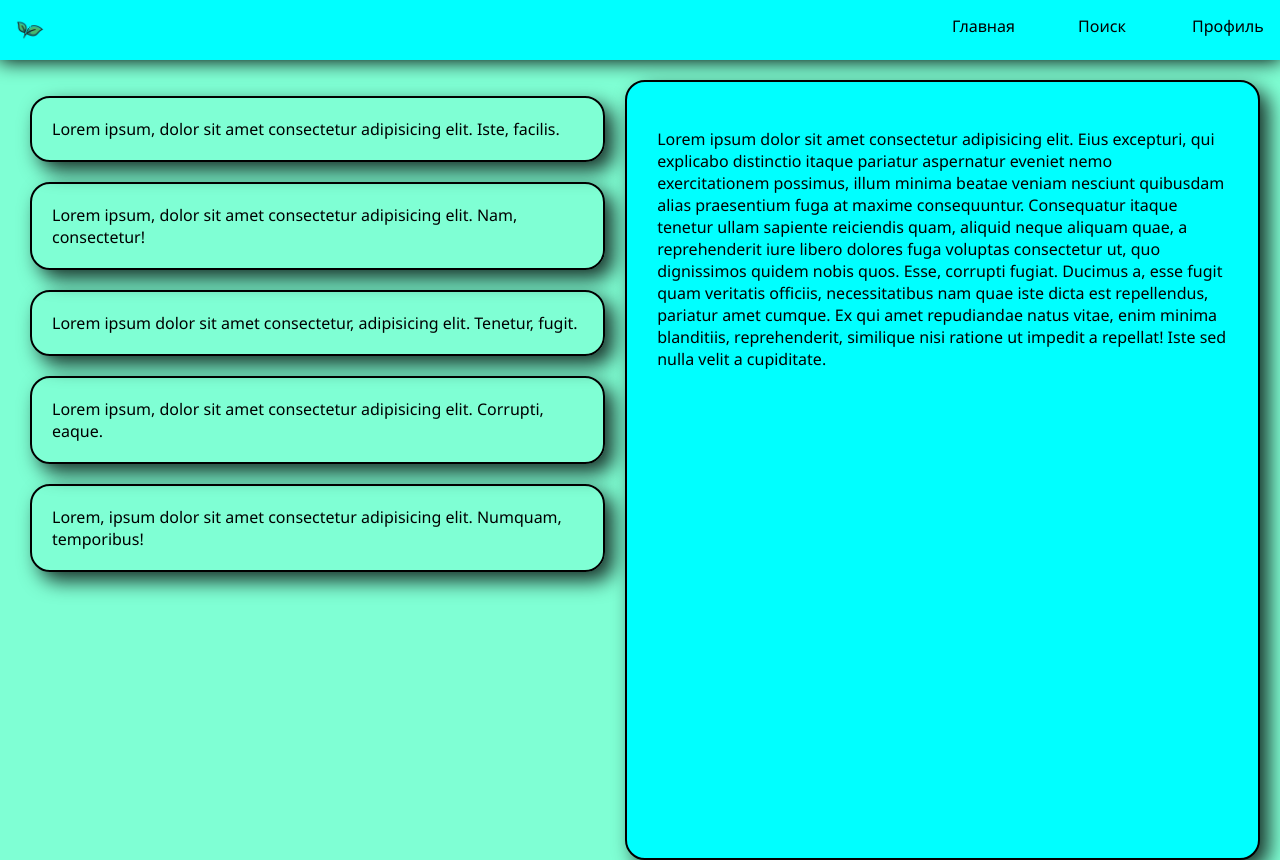
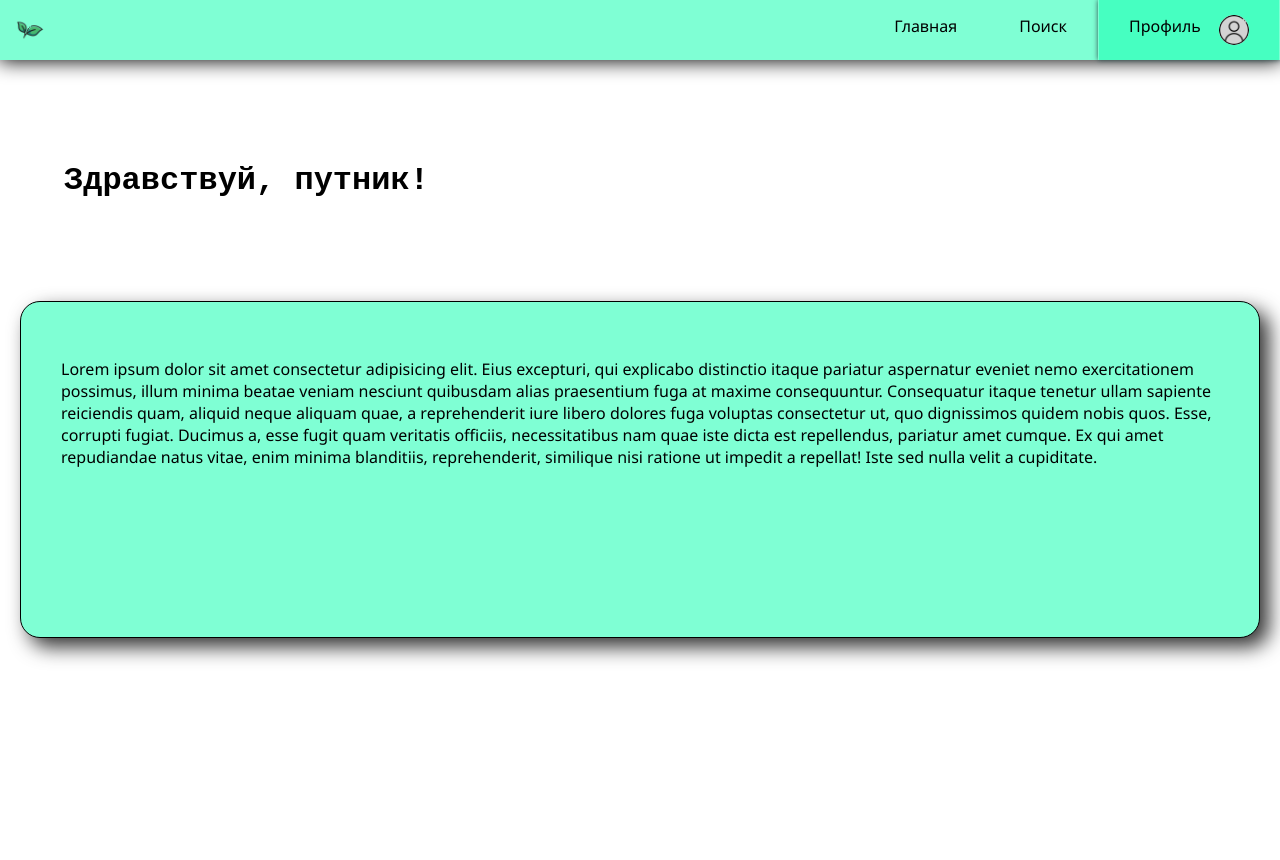
Before and after one commit to OrDro1d/happy-gardener, a plain HTML site: page profile.html in a window 1280 px wide. After the commit the page ends 800 px from the top, so only its background shows below. Drawn offline with Linux system fonts and the light colour scheme; a web font is replaced by a local one.

Commit message:
Основной цвет сайта был изменен на более близкий к зеленому, была начата работа над страницой профиля, была добавлена иконка профиля в навигации, прочее по мелочи

```diff
--- a/profile.html
+++ b/profile.html
@@ -3,8 +3,15 @@
 	<head>
 		<meta charset="UTF-8" />
 		<meta name="viewport" content="width=device-width, initial-scale=1.0" />
+		<link href="styles/main.css" rel="stylesheet" />
 		<link href="styles/profile.css" rel="stylesheet" />
 		<link href="favicon.ico" rel="icon" />
+		<link rel="preconnect" href="https://fonts.googleapis.com" />
+		<link rel="preconnect" href="https://fonts.gstatic.com" crossorigin />
+		<link
+			href="https://fonts.googleapis.com/css2?family=PT+Mono&display=swap"
+			rel="stylesheet"
+		/>
 		<title>Профиль</title>
 	</head>
 	<body>
@@ -15,45 +22,28 @@
 					alt="лого сайта за авторством cahiwak https://www.flaticon.com/ru/authors/cahiwak"
 				/>
 			</a>
-			<ul>
-				<li><a href="#">Главная</a></li>
-				<li><a href="#">Поиск</a></li>
-				<li><a href="profile.html">Профиль</a></li>
-			</ul>
+			<div class="nav-buttons">
+				<a href="index.html">Главная</a>
+				<a href="#">Поиск</a>
+				<a href="profile.html" class="nav-buttons-profile-link">
+					<div class="nav-buttons-profile">
+						<p>Профиль</p>
+						<img
+							src="images/profile-icon.png"
+							alt="иконка профиля за авторством Freepik https://www.flaticon.com/ru/authors/Freepik"
+						/>
+					</div>
+				</a>
+			</div>
 		</nav>
 		<main>
-			<ul class="menu">
-				<li>
-					<a
-						>Lorem ipsum, dolor sit amet consectetur adipisicing
-						elit. Iste, facilis.</a
-					>
-				</li>
-				<li>
-					<a
-						>Lorem ipsum, dolor sit amet consectetur adipisicing
-						elit. Nam, consectetur!</a
-					>
-				</li>
-				<li>
-					<a
-						>Lorem ipsum dolor sit amet consectetur, adipisicing
-						elit. Tenetur, fugit.</a
-					>
-				</li>
-				<li>
-					<a
-						>Lorem ipsum, dolor sit amet consectetur adipisicing
-						elit. Corrupti, eaque.</a
-					>
-				</li>
-				<li>
-					<a
-						>Lorem, ipsum dolor sit amet consectetur adipisicing
-						elit. Numquam, temporibus!</a
-					>
-				</li>
-			</ul>
+			<div class="greetings-screen-profile">
+				<div class="greetings-text-profile">
+					<p class="greetings-text-message-profile">
+						Здравствуй, путник!
+					</p>
+				</div>
+			</div>
 			<div class="profile">
 				<p>
 					Lorem ipsum dolor sit amet consectetur adipisicing elit.
@@ -73,5 +63,6 @@
 				</p>
 			</div>
 		</main>
+		<script src="scripts/main.mjs"></script>
 	</body>
 </html>
--- a/scripts/main.mjs
+++ b/scripts/main.mjs
@@ -7,7 +7,7 @@
 // document.querySelector("html").onclick = () =>
 // 	alert("Что Вы себе позволяете?! Прекратите сейчас же!");
 
-document.querySelector("main div img").ondblclick = () =>
+document.querySelector(".profile").ondblclick = () =>
 	alert("Щекотно! Хи-хи-хи");
 
 // document.querySelector("html").ondblclick = () => alert("Прекратите СЕЙЧАС!");
--- a/styles/main.css
+++ b/styles/main.css
@@ -14,17 +14,9 @@ nav {
 	top: 0;
 	left: 0;
 	right: 0;
-	background-color: cyan;
+	background-color: aquamarine;
 	box-shadow: 0px 0px 20px 1px;
 	height: 60px;
-}
-
-nav div {
-	display: flex;
-	justify-content: end;
-	list-style: none;
-	height: 100%;
-	margin: 0;
 }
 
 nav img {
@@ -33,17 +25,14 @@ nav img {
 	padding: 15px;
 }
 
-nav div a {
+.nav-buttons a {
 	height: 100%;
 	width: 120px;
 	text-align: center;
 	vertical-align: middle;
-}
-
-nav div a {
 	display: inline-block;
-	border-left: 2px solid cyan;
-	border-right: 2px solid cyan;
+	border-left: 1px solid aquamarine;
+	border-right: 1px solid aquamarine;
 	text-decoration: none;
 	color: black;
 	height: 50%;
@@ -51,17 +40,62 @@ nav div a {
 	padding: 15px 30px;
 }
 
+.nav-buttons {
+	display: flex;
+	justify-content: end;
+	list-style: none;
+	height: 100%;
+	margin: 0;
+}
+
+.nav-buttons-profile-link {
+	background-color: rgb(70, 255, 193);
+	box-shadow: 0px 0px 5px darkslategrey;
+	transition: 1s;
+}
+
+.nav-buttons-profile-link:hover {
+	background-color: rgb(143, 252, 216);
+	box-shadow: 0px 0px 5px darkslategrey;
+}
+
+.nav-buttons-profile-link:active {
+	background-color: rgb(18, 255, 176);
+	box-shadow: none;
+}
+
+.nav-buttons-profile {
+	display: flex;
+	justify-content: space-between;
+	width: 120px;
+}
+
+.nav-buttons-profile * {
+	margin: 0;
+	padding: 0;
+}
+
+.nav-buttons-profile img {
+	border-radius: 100%;
+	background-color: lightgray;
+}
+
+.nav-buttons-profile p {
+	display: inline-block;
+	text-align: start;
+}
+
 nav div a:hover {
-	border-left: 1px solid #000000;
-	border-right: 1px solid #000000;
-	background-color: rgb(149, 254, 254);
+	border-left: 1px solid black;
+	border-right: 1px solid black;
+	background-color: rgb(171, 251, 224);
 	transition: 0.3s;
 }
 
 nav div a:active {
-	border-left: 1px solid #000000;
-	border-right: 1px solid #000000;
-	background-color: rgb(10, 191, 191);
+	border-left: 1px solid black;
+	border-right: 1px solid black;
+	background-color: rgb(70, 255, 193);
 	transition: 0.1s;
 }
 
@@ -97,10 +131,10 @@ main {
 }
 
 .main-buttons {
-	border: 1px solid #000000;
+	border: 1px solid black;
 	border-radius: 20px;
-	background-color: cyan;
-	box-shadow: 9px 9px 20px rgba(0, 0, 0, 0.799);
+	background-color: aquamarine;
+	box-shadow: 9px 9px 15px darkslategrey;
 	min-height: 255px;
 	padding: 40px;
 	margin: 20px;
@@ -109,25 +143,26 @@ main {
 .main-buttons button {
 	display: flex;
 	justify-content: space-evenly;
-	transition: 0.2s;
+	transition: 0.3s;
 	text-decoration: none;
 	color: black;
 	background: none;
 	border: none;
+	border-radius: 20px;
 	width: 100%;
 	padding: 20px;
 }
 
 .main-buttons button:hover {
-	background-color: rgb(149, 254, 254);
-	box-shadow: 9px 9px 20px rgba(0, 0, 0, 0.799);
+	background-color: rgb(171, 251, 224);
+	box-shadow: 9px 9px 15px darkslategrey;
 	border-radius: 20px;
 	cursor: pointer;
 }
 
 .main-buttons button:active {
-	background-color: rgb(10, 191, 191);
-	border-radius: 20px;
+	background-color: rgb(70, 255, 193);
+	box-shadow: 9px 9px 5px darkslategrey;
 	cursor: pointer;
 }
 
@@ -142,6 +177,8 @@ main {
 }
 
 .buttons-description {
+	font-family: "Trebuchet MS", "Lucida Sans Unicode", "Lucida Grande",
+		"Lucida Sans", Arial, sans-serif;
 	font-size: 14px;
 }
 
--- a/styles/profile.css
+++ b/styles/profile.css
@@ -1,98 +1,22 @@
-html {
-	font-family: "Segoe UI", sans-serif;
+.greetings-screen-profile {
+	width: 90%;
+	margin: 40px auto;
+	padding: 30px;
 }
 
-body {
-	margin: 0;
-	min-width: 800px;
-}
-
-nav {
-	display: flex;
-	justify-content: space-between;
-	position: fixed;
-	top: 0;
-	left: 0;
-	right: 0;
-	background-color: cyan;
-	box-shadow: 0px 0px 20px 1px;
-	height: 60px;
-}
-
-nav ul {
-	display: flex;
-	justify-content: end;
-	list-style: none;
-	height: 100%;
+.greetings-text-profile {
+	font-family: "PT Mono", monospace;
+	font-weight: bold;
+	font-size: 32px;
 	margin: 0;
 }
 
-nav img {
-	height: 30px;
-	display: block;
-	padding: 15px;
+.profile {
+	border: 1px solid #000000;
+	border-radius: 20px;
+	background-color: aquamarine;
+	box-shadow: 9px 9px 20px rgba(0, 0, 0, 0.799);
+	min-height: 255px;
+	padding: 40px;
+	margin: 20px;
 }
-
-nav ul li {
-	height: 100%;
-	width: 120px;
-	text-align: center;
-	vertical-align: middle;
-}
-
-nav ul li a {
-	display: inline-block;
-	border-left: 2px solid cyan;
-	border-right: 2px solid cyan;
-	text-decoration: none;
-	color: black;
-	height: 50%;
-	width: 50%;
-	padding: 15px 30px;
-}
-
-nav ul li a:hover {
-	border-left: 2px solid #000000;
-	border-right: 2px solid #000000;
-	background-color: rgb(0, 193, 193);
-	transition: 0.3s;
-}
-
-nav ul li a:active {
-	border-left: 2px solid #000000;
-	border-right: 2px solid #000000;
-	background-color: rgb(0, 135, 135);
-	transition: 0.1s;
-}
-
-main {
-	display: flex;
-	justify-content: space-around;
-	background-color: aquamarine;
-	padding-top: 60px;
-	min-height: 100vh;
-}
-
-.menu {
-	list-style: none;
-	margin-left: 10px;
-	padding: 0px;
-}
-
-.profile {
-	width: 50%;
-	margin: 20px 20px 0 auto;
-	padding: 30px;
-	border: 2px solid #000000;
-	border-radius: 20px;
-	box-shadow: 9px 9px 20px rgba(0, 0, 0, 0.799);
-	background-color: cyan;
-}
-
-.menu li {
-	padding: 20px;
-	margin: 20px;
-	border: 2px solid #000000;
-	border-radius: 20px;
-	box-shadow: 9px 9px 20px rgba(0, 0, 0, 0.799);
-}
```
Also changed, not shown: index.html (+11 -3 lines), images/profile-icon.png (added).
